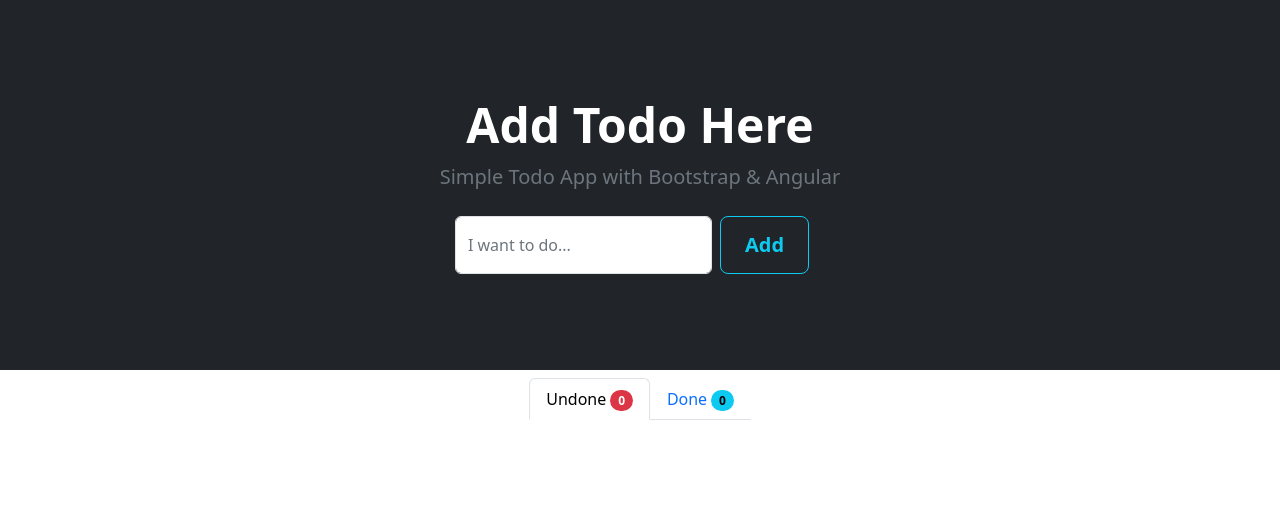
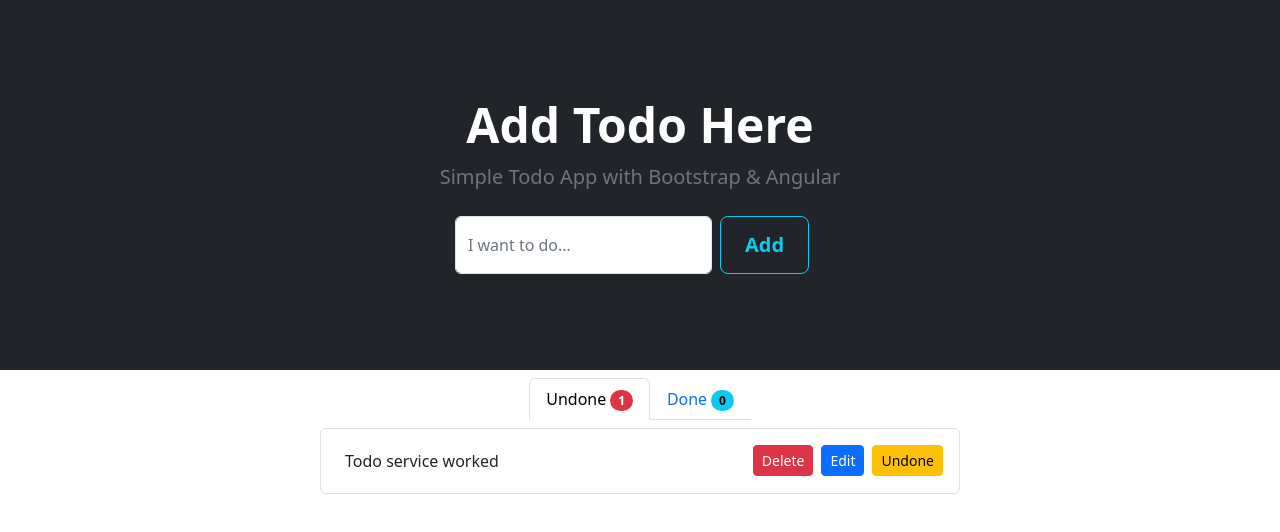
Before and after one commit to YasinDehfuli/Angular-Todo-App, an Angular app: page / in a window 1280 px wide. Shown: the top 532 px of the page. Built offline with nearby package versions, Linux system fonts and the light colour scheme.

Commit message:
refactor(todo-service): changed get todos to service

```diff
--- a/src/app/app.component.ts
+++ b/src/app/app.component.ts
@@ -1,9 +1,11 @@
-import {Component} from '@angular/core';
+import {Component, OnDestroy, OnInit} from '@angular/core';
 import {RouterOutlet} from '@angular/router';
 import {FormAddTodoComponent} from './components/form-add-todo/form-add-todo.component';
 import {TodosComponent} from './components/todos/todos.component';
+import {TodoService} from './services/todo.service';
+import {Subscription} from 'rxjs';
 
-interface Todo {
+export interface Todo {
   key: number;
   done: boolean;
   text: string;
@@ -14,11 +16,18 @@ interface Todo {
   standalone: true,
   imports: [RouterOutlet, FormAddTodoComponent, TodosComponent],
   templateUrl: './app.component.html',
-  styleUrls: ['./app.component.scss']
+  styleUrls: ['./app.component.scss'],
 })
-export class AppComponent {
+export class AppComponent implements OnInit {
   title = 'Angular Todo App';
   todos: Todo[] = [];
+
+  constructor(private todoService: TodoService) {}
+
+  ngOnInit() {
+    this.todos = this.todoService.doGetTodos()
+  }
+
 
   doAddTodoToArray(todo: string): void {
     this.todos = [
--- /dev/null
+++ b/src/app/services/todo.service.ts
@@ -0,0 +1,21 @@
+import {Injectable} from '@angular/core';
+
+@Injectable({
+  providedIn: 'root'
+})
+export class TodoService {
+    public todos = [
+        {
+            key: 1,
+            done: false,
+            text: 'Todo service worked'
+        }
+    ]
+
+    constructor() {
+    }
+
+    doGetTodos() {
+        return this.todos
+    }
+}
```
